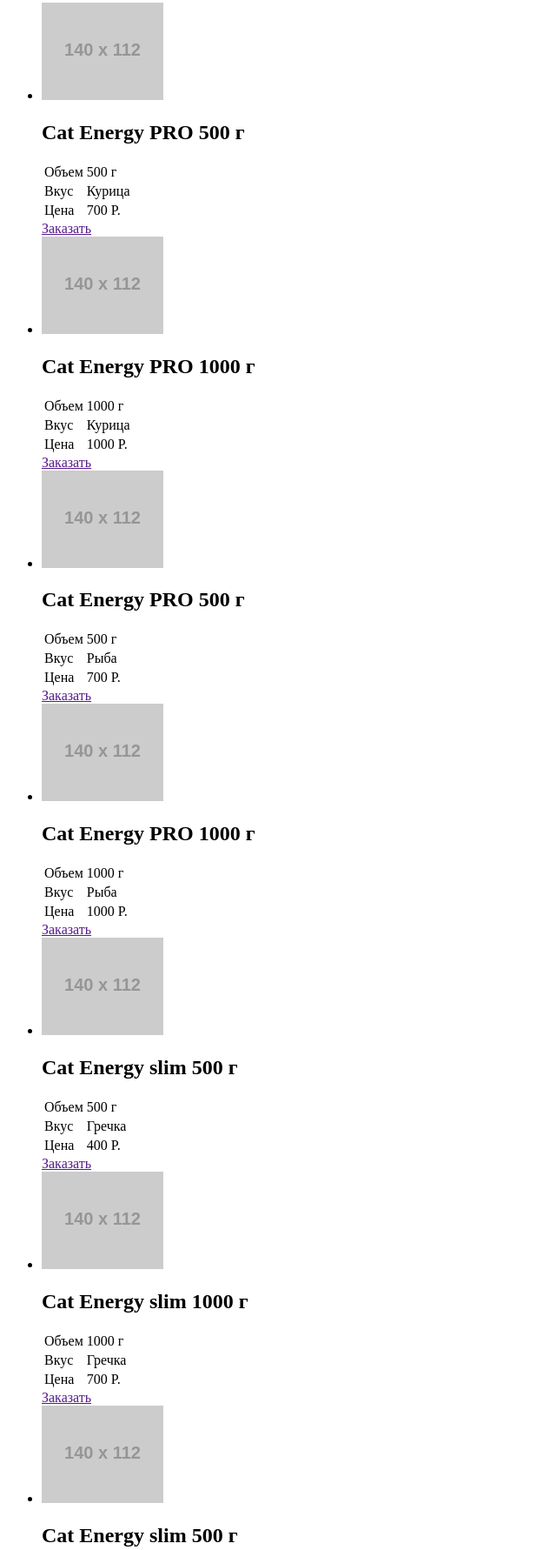
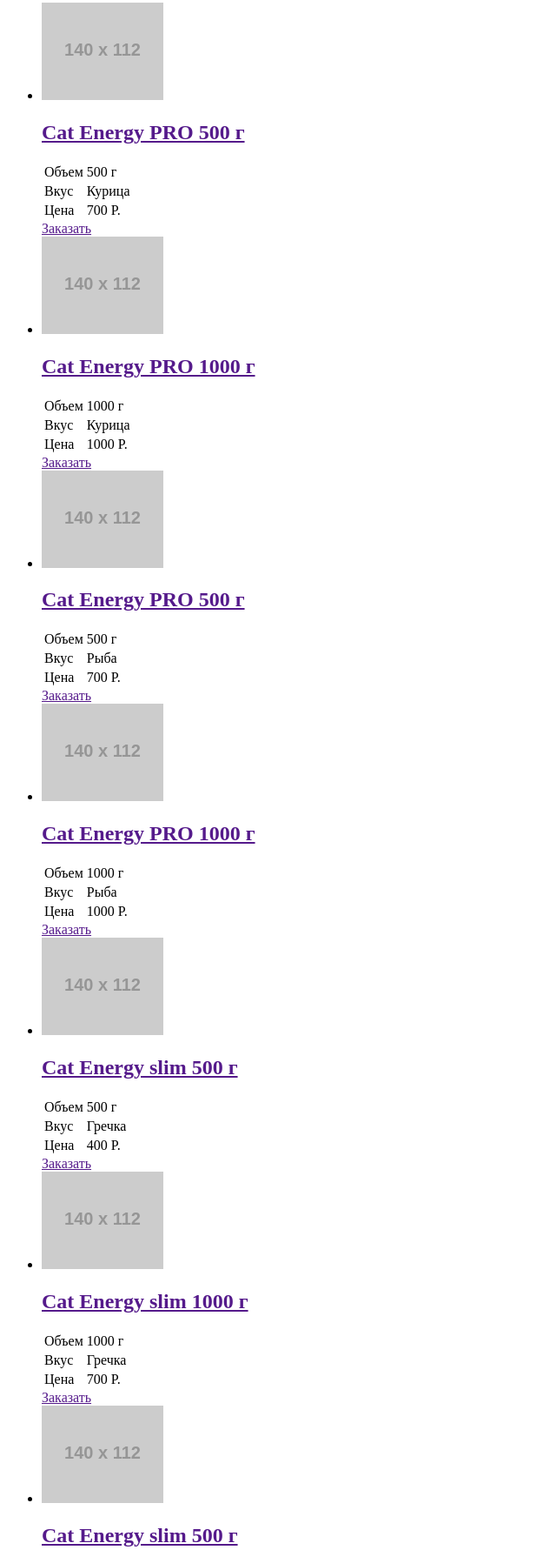
Before and after one commit to dmitry-ios/1483875-cat-energy-20, a website: page source/catalog.html in a window 1280 px wide. Shown: the part 198-1980 px from the top of the page at 87% size, without its empty margins (0-640 px from the left). Drawn offline with Linux system fonts and the light colour scheme; placeholder pictures from the web are drawn by us.

Commit message:
Добавляет ссылки в каталог

```diff
--- a/source/catalog.html
+++ b/source/catalog.html
@@ -34,8 +34,14 @@
       <h1 class="page-main__title">Каталог продукции</h1>
       <ul class="products-list">
         <li class="products-list__item product">
+          <a class="product__img-link" href="">
             <img class="product__img" src="https://via.placeholder.com/140x112" width="140" height="112" alt="Вариант изображения Cat Energy PRO 500 г Курица">
-          <h2 class="product__title">Cat Energy PRO 500 г</h2>
+          </a>
+          <h2 class="product__title">
+            <a class="product__title-link" href="">
+              Cat Energy PRO 500 г
+            </a>
+          </h2>
           <table class="product__info">
             <tr class="product__row">
               <td class="product__column">Объем</td>
@@ -54,8 +60,14 @@
         </li>
 
         <li class="products-list__item product">
+          <a class="product__img-link" href="">
             <img class="product__img" src="https://via.placeholder.com/140x112" width="140" height="112" alt="Вариант изображения Cat Energy PRO 1000 г Курица">
-          <h2 class="product__title">Cat Energy PRO 1000 г</h2>
+          </a>
+          <h2 class="product__title">
+            <a class="product__title-link" href="">
+              Cat Energy PRO 1000 г
+            </a>
+          </h2>
           <table class="product__info">
             <tr class="product__row">
               <td class="product__column">Объем</td>
@@ -74,8 +86,14 @@
         </li>
 
         <li class="products-list__item product">
+          <a class="product__img-link" href="">
             <img class="product__img" src="https://via.placeholder.com/140x112" width="140" height="112" alt="Вариант изображения Cat Energy PRO 500 г Рыба">
-          <h2 class="product__title">Cat Energy PRO 500 г</h2>
+          </a>
+          <h2 class="product__title">
+            <a class="product__title-link" href="">
+              Cat Energy PRO 500 г
+            </a>
+          </h2>
           <table class="product__info">
             <tr class="product__row">
               <td class="product__column">Объем</td>
@@ -94,8 +112,14 @@
         </li>
 
         <li class="products-list__item product">
+          <a class="product__img-link" href="">
             <img class="product__img" src="https://via.placeholder.com/140x112" width="140" height="112" alt="Вариант изображения Cat Energy PRO 1000 г Рыба">
-          <h2 class="product__title">Cat Energy PRO 1000 г</h2>
+          </a>
+          <h2 class="product__title">
+            <a class="product__title-link" href="">
+              Cat Energy PRO 1000 г
+            </a>
+          </h2>
           <table class="product__info">
             <tr class="product__row">
               <td class="product__column">Объем</td>
@@ -114,8 +138,14 @@
         </li>
 
         <li class="products-list__item product">
+          <a class="product__img-link" href="">
             <img class="product__img" src="https://via.placeholder.com/140x112" width="140" height="112" alt="Вариант изображения Cat Energy slim 500 г Гречка">
-          <h2 class="product__title">Cat Energy slim 500 г</h2>
+          </a>
+          <h2 class="product__title">
+            <a class="product__title-link" href="">
+              Cat Energy slim 500 г
+            </a>
+          </h2>
           <table class="product__info">
             <tr class="product__row">
               <td class="product__column">Объем</td>
@@ -134,8 +164,14 @@
         </li>
 
         <li class="products-list__item product">
+          <a class="product__img-link" href="">
             <img class="product__img" src="https://via.placeholder.com/140x112" width="140" height="112" alt="Вариант изображения Cat Energy slim 1000 г Гречка">
-          <h2 class="product__title">Cat Energy slim 1000 г</h2>
+          </a>
+          <h2 class="product__title">
+            <a class="product__title-link" href="">
+              Cat Energy slim 1000 г
+            </a>
+          </h2>
           <table class="product__info">
             <tr class="product__row">
               <td class="product__column">Объем</td>
@@ -154,8 +190,14 @@
         </li>
 
         <li class="products-list__item product">
+          <a class="product__img-link" href="">
             <img class="product__img" src="https://via.placeholder.com/140x112" width="140" height="112" alt="Вариант изображения Cat Energy slim 500 г Рис">
-          <h2 class="product__title">Cat Energy slim 500 г</h2>
+          </a>
+          <h2 class="product__title">
+            <a class="product__title-link" href="">
+              Cat Energy slim 500 г
+            </a>
+          </h2>
           <table class="product__info">
             <tr class="product__row">
               <td class="product__column">Объем</td>
```
Lines whose indentation alone changed are shown as unchanged.
